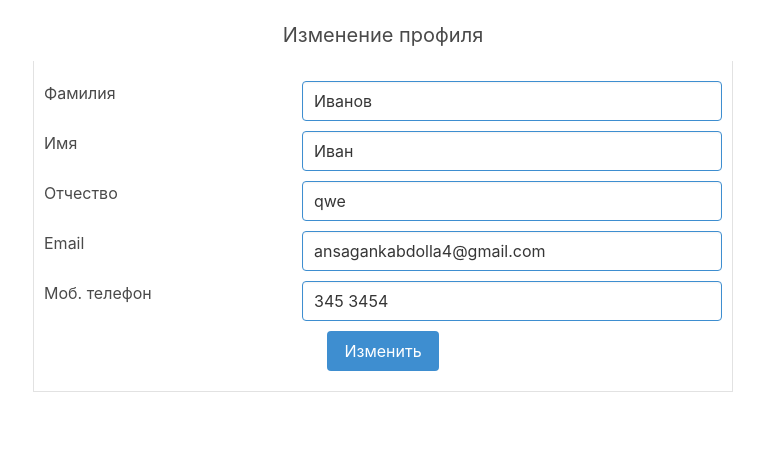
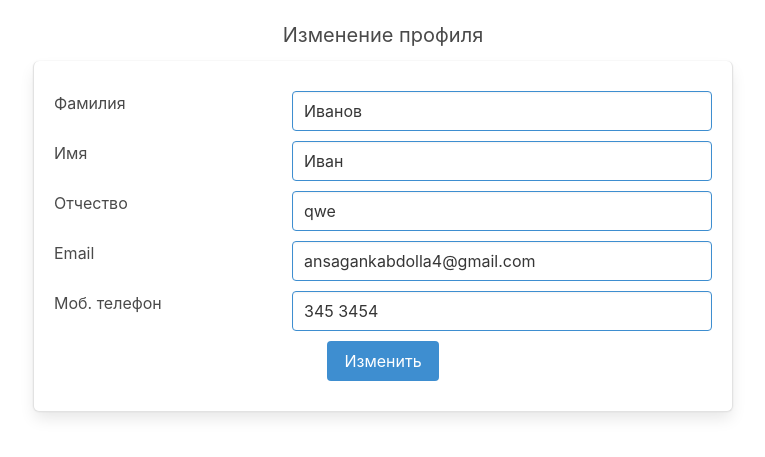
Before and after one commit to AnsaganK/CallingProject, a Django app: page /profile/edit in a window 1280 px wide. Shown: the part 56-513 px from the top of the page, without its empty margins (257-1022 px from the left). Run offline with Django 3.2, Linux system fonts and the light colour scheme; a user stored in the database is signed in; data comes from the database, SQL or seed files in the repository; some libraries are stand-ins or nearby versions.

Commit message:
add profile

```diff
--- a/app/templates/app/profile/profile_edit.html
+++ b/app/templates/app/profile/profile_edit.html
@@ -7,7 +7,7 @@
 {% block content %}
     <div style="width:700px; margin: 20px auto;">
             <span class="block_title">Изменение профиля</span>
-            <form action="" method="post" class="add_patient_form">
+            <form action="" method="post" class="add_patient_form box">
                 {% csrf_token %}
                     <div class="form_item">
                         <label for="">Фамилия</label>
```
